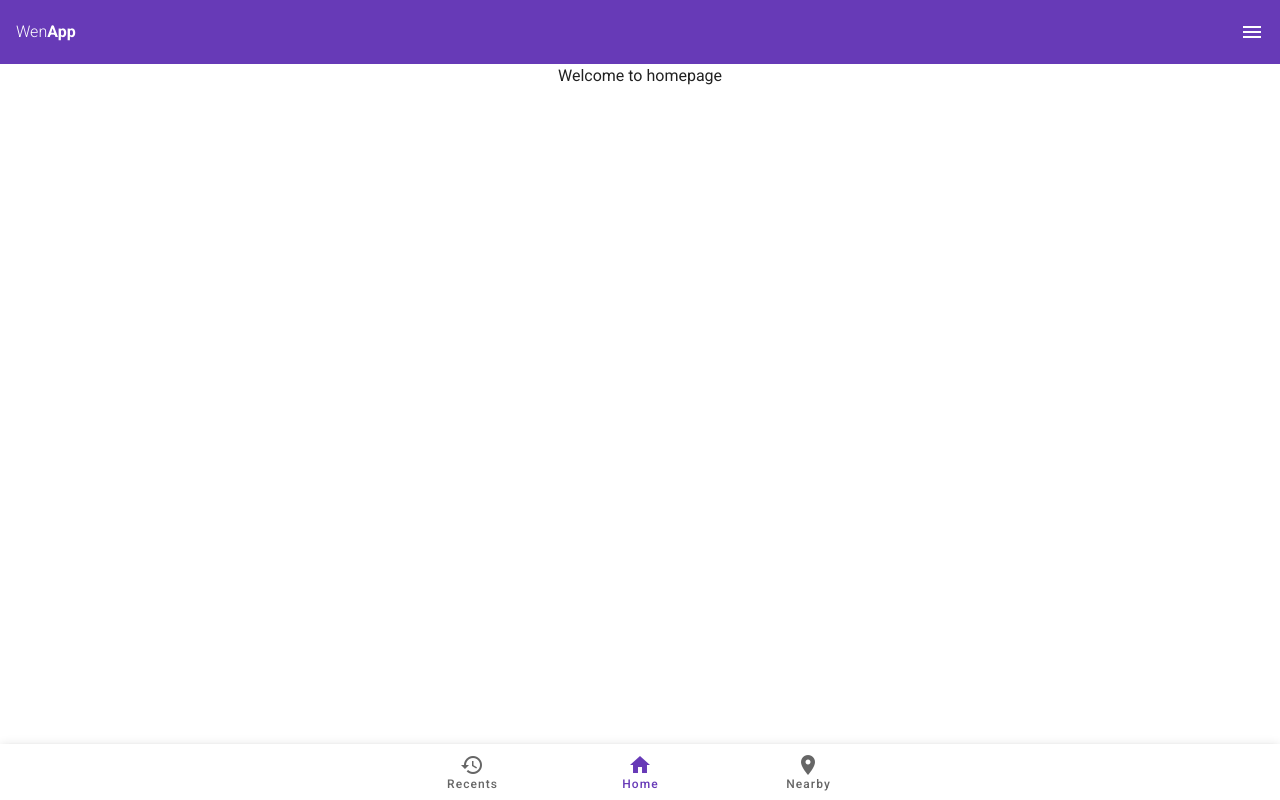
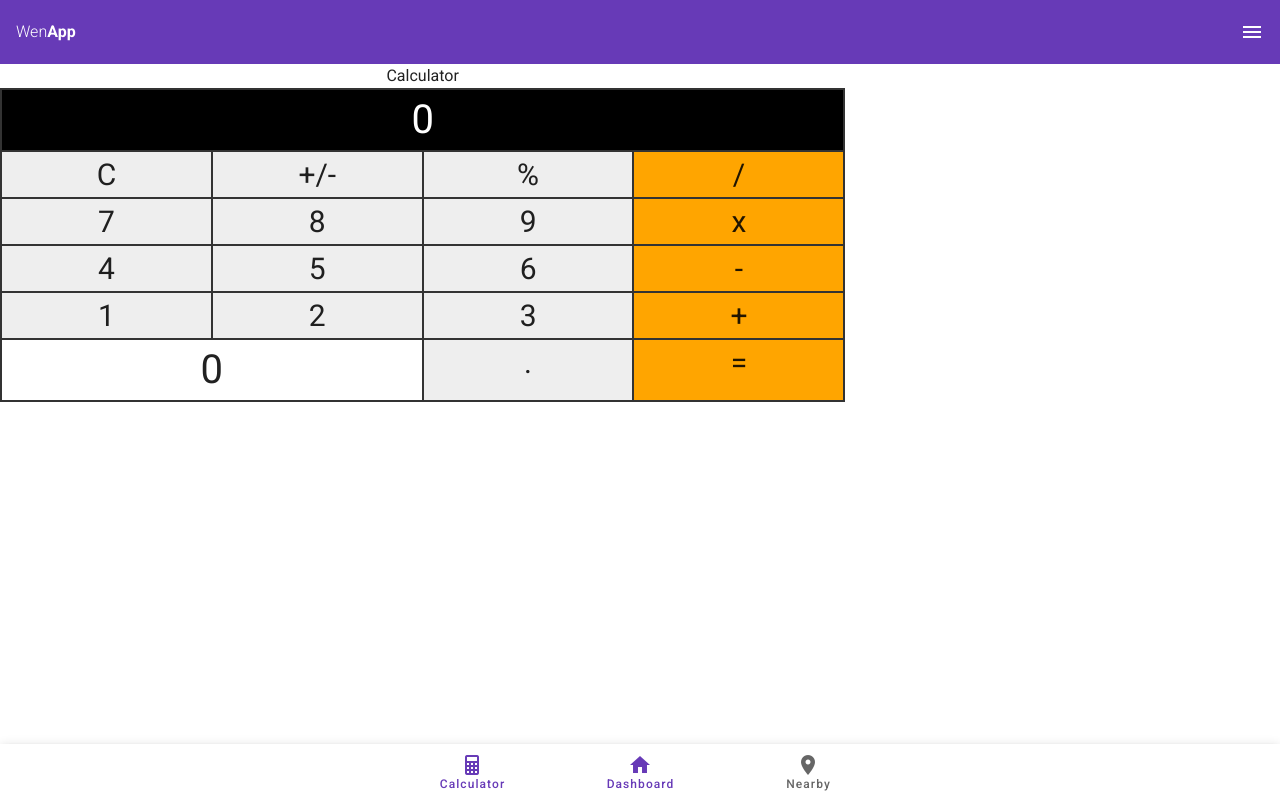
Before and after one commit to isokandonee/wen-app, a Vue app in the folder wen/: page /calculator in a window 1280 px wide. Shown: the top 800 px of the page. Built offline with nearby package versions, Linux system fonts and the light colour scheme.

Commit message:
Router changed from hash mode, to history mode. Route links added to components

```diff
--- a/wen/src/components/Footbar.vue
+++ b/wen/src/components/Footbar.vue
@@ -1,18 +1,18 @@
 <template>
 <v-bottom-navigation :value="value" color="deep-purple" grow>
-    <v-btn>
-        <span>Recents</span>
+    <v-btn to="/calculator">
+        <span>Calculator</span>
 
-        <v-icon>mdi-history</v-icon>
+        <v-icon>mdi-calculator</v-icon>
     </v-btn>
 
-    <v-btn>
-        <span>Home</span>
+    <v-btn to="/">
+        <span>Dashboard</span>
 
         <v-icon>mdi-home</v-icon>
     </v-btn>
 
-    <v-btn>
+    <v-btn to="/about">
         <span>Nearby</span>
 
         <v-icon>mdi-map-marker</v-icon>
--- a/wen/src/components/Navbar.vue
+++ b/wen/src/components/Navbar.vue
@@ -11,13 +11,13 @@
         </div>
 
     </v-app-bar>
-    <v-navigation-drawer class="(hidden-lg-and-up: permanent=true)" dark right color="deep-purple" v-model="drawer" absolute temporary>
+    <v-navigation-drawer dark right color="deep-purple" v-model="drawer" absolute temporary>
         <v-list-item>
             <v-list-item-avatar color="white">
                 <v-img src="https://randomuser.me/api/portraits/men/78.jpg"></v-img>
             </v-list-item-avatar>
             <v-spacer></v-spacer>
-            <v-list-item-content>
+            <v-list-item-content @click.stop="drawer = !drawer">
                 <v-list-item-title>John Leider</v-list-item-title>
             </v-list-item-content>
         </v-list-item>
@@ -25,7 +25,7 @@
         <v-divider></v-divider>
 
         <v-list dense>
-            <v-list-item v-for="item in items" :key="item.title" link>
+            <v-list-item router :to="item.route" v-for="item in items" :key="item.title" link>
                 <v-list-item-icon>
                     <v-icon>{{ item.icon }}</v-icon>
                 </v-list-item-icon>
@@ -45,21 +45,26 @@ export default {
 
     data: () => ({
         drawer: false,
-        permanent: false,
+        // drawer: null,
         items: [{
                 title: 'Home',
-                icon: 'mdi-view-dashboard'
+                icon: 'mdi-view-dashboard',
+                route: '/'
             },
             {
                 title: 'About',
-                icon: 'mdi-forum'
+                icon: 'mdi-forum',
+                route: '/about'
             },
             {
-                title: 'Settings',
-                icon: 'mdi-cogs'
-            }, {
+                title: 'Calculator',
+                icon: 'mdi-calculator',
+                route: '/calculator'
+            },
+            {
                 title: 'Logout',
-                icon: 'mdi-exit-to-app'
+                icon: 'mdi-exit-to-app',
+                route: '/logout'
             }
         ],
     }),
--- a/wen/src/router/index.js
+++ b/wen/src/router/index.js
@@ -1,6 +1,6 @@
 import Vue from 'vue'
 import VueRouter from 'vue-router'
-import Home from '../views/Home.vue'
+import Dashboard from '../views/Dashboard.vue'
 import About from '../views/About.vue'
 import Calculator from '../views/Calculator.vue'
 
@@ -9,8 +9,8 @@ Vue.use(VueRouter)
 const routes = [
   {
     path: '/',
-    name: 'Home',
-    component: Home
+    name: 'Dashboard',
+    component: Dashboard
   },
   {
     path: '/about',
@@ -29,6 +29,8 @@ const routes = [
 ]
 
 const router = new VueRouter({
+  mode: 'history',
+  base: process.env.BASE_URL,
   routes
 })
 
--- a/wen/src/views/Home.vue
+++ b/wen/src/views/Dashboard.vue
@@ -1,6 +1,6 @@
 <template>
 <div class="home">
-    Welcome to homepage
+    Welcome to Dashboard
 </div>
 </template>
 
@@ -9,7 +9,7 @@
 // import HelloWorld from '@/components/HelloWorld.vue'
 
 export default {
-    name: 'Home',
+    name: 'Dashboard',
     components: {}
 }
 </script>
```
Also changed, not shown: wen/src/components/Sidenav.vue (deleted, +0 -56 lines), 1 other file (tests, documents, lock files or other folders).
